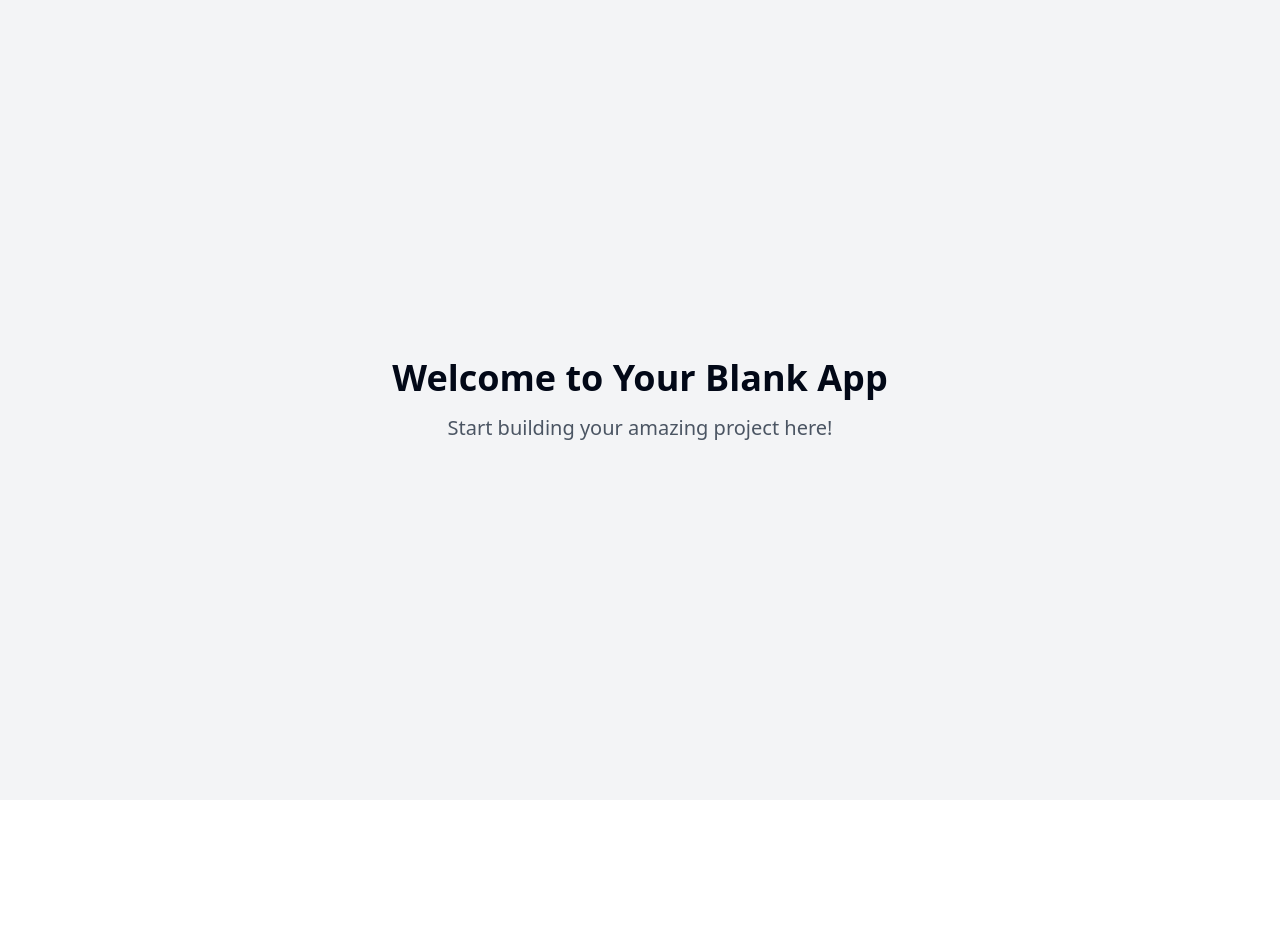
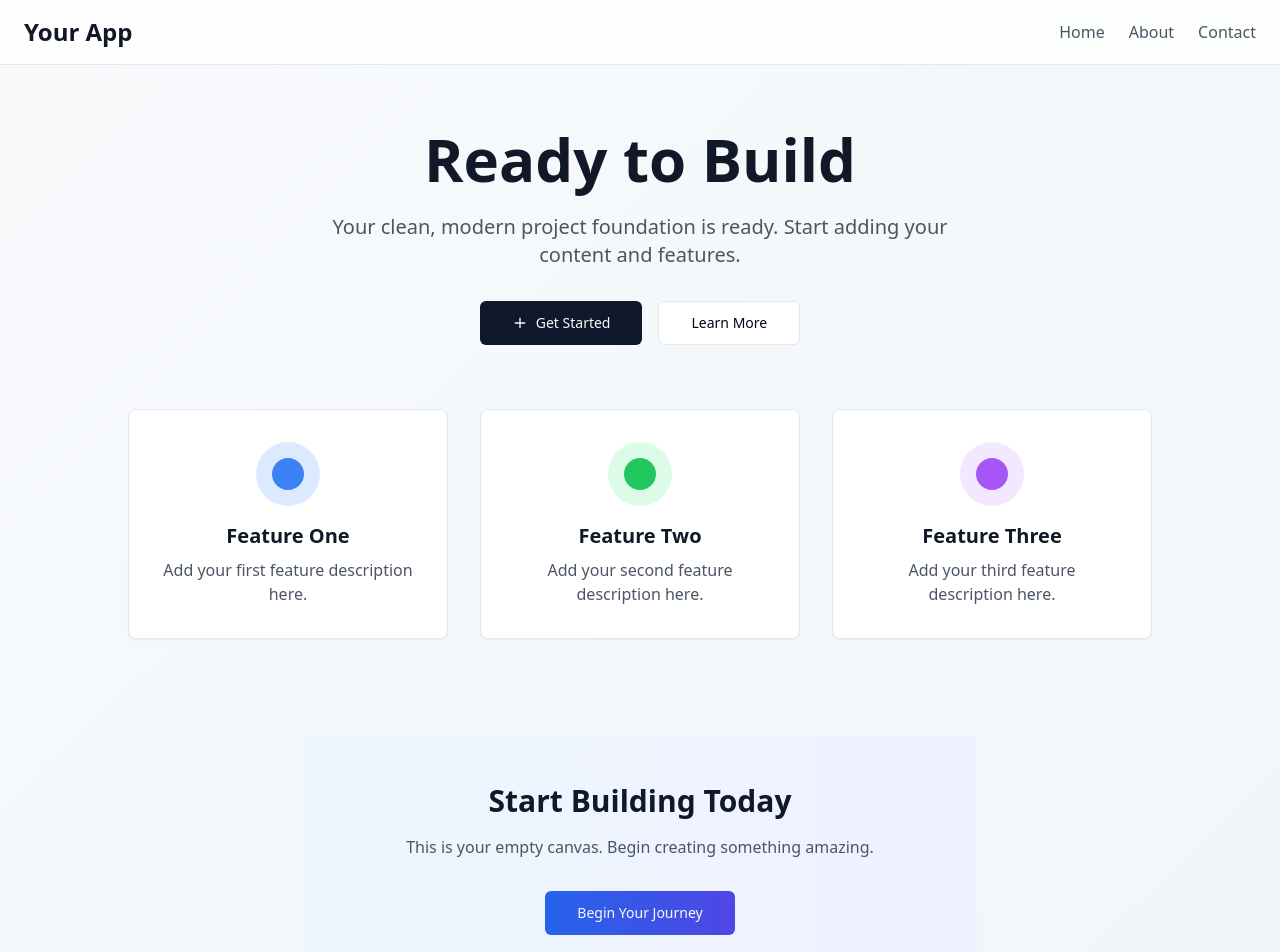
Before and after one commit to michelsomcl/vibesys-oficina3, a React (Vite) app: page / in a window 1280 px wide. Shown: the top 952 px of the page. Before the commit the page ends 800 px from the top, so only its background shows below. Built offline with nearby package versions, Linux system fonts and the light colour scheme.

Commit message:
Create empty project
Initialize a new project with no initial data.

```diff
--- a/index.html
+++ b/index.html
@@ -1,14 +1,15 @@
+
 <!DOCTYPE html>
 <html lang="en">
   <head>
     <meta charset="UTF-8" />
     <meta name="viewport" content="width=device-width, initial-scale=1.0" />
-    <title>genesis-empty-template-base</title>
-    <meta name="description" content="Lovable Generated Project" />
+    <title>Your Project - Clean Start</title>
+    <meta name="description" content="A clean, modern project foundation ready for your ideas" />
     <meta name="author" content="Lovable" />
 
-    <meta property="og:title" content="genesis-empty-template-base" />
-    <meta property="og:description" content="Lovable Generated Project" />
+    <meta property="og:title" content="Your Project - Clean Start" />
+    <meta property="og:description" content="A clean, modern project foundation ready for your ideas" />
     <meta property="og:type" content="website" />
     <meta property="og:image" content="https://lovable.dev/opengraph-image-p98pqg.png" />
 
--- a/src/pages/Index.tsx
+++ b/src/pages/Index.tsx
@@ -1,12 +1,96 @@
-// Update this page (the content is just a fallback if you fail to update the page)
+
+import { Button } from "@/components/ui/button";
+import { Card } from "@/components/ui/card";
+import { Plus } from "lucide-react";
 
 const Index = () => {
   return (
-    <div className="min-h-screen flex items-center justify-center bg-gray-100">
-      <div className="text-center">
-        <h1 className="text-4xl font-bold mb-4">Welcome to Your Blank App</h1>
-        <p className="text-xl text-gray-600">Start building your amazing project here!</p>
-      </div>
+    <div className="min-h-screen bg-gradient-to-br from-slate-50 to-slate-100">
+      {/* Header */}
+      <header className="border-b bg-white/80 backdrop-blur-sm">
+        <div className="container mx-auto px-6 py-4">
+          <div className="flex items-center justify-between">
+            <h1 className="text-2xl font-bold text-gray-900">Your App</h1>
+            <nav className="hidden md:flex items-center space-x-6">
+              <a href="#" className="text-gray-600 hover:text-gray-900 transition-colors">Home</a>
+              <a href="#" className="text-gray-600 hover:text-gray-900 transition-colors">About</a>
+              <a href="#" className="text-gray-600 hover:text-gray-900 transition-colors">Contact</a>
+            </nav>
+          </div>
+        </div>
+      </header>
+
+      {/* Main Content */}
+      <main className="container mx-auto px-6 py-16">
+        <div className="text-center mb-16">
+          <h2 className="text-4xl md:text-6xl font-bold text-gray-900 mb-6">
+            Ready to Build
+          </h2>
+          <p className="text-xl text-gray-600 max-w-2xl mx-auto mb-8">
+            Your clean, modern project foundation is ready. Start adding your content and features.
+          </p>
+          <div className="flex flex-col sm:flex-row gap-4 justify-center">
+            <Button size="lg" className="inline-flex items-center gap-2">
+              <Plus className="w-5 h-5" />
+              Get Started
+            </Button>
+            <Button variant="outline" size="lg">
+              Learn More
+            </Button>
+          </div>
+        </div>
+
+        {/* Empty State Cards */}
+        <div className="grid grid-cols-1 md:grid-cols-3 gap-8 max-w-5xl mx-auto">
+          <Card className="p-8 text-center hover:shadow-lg transition-shadow duration-300">
+            <div className="w-16 h-16 bg-blue-100 rounded-full flex items-center justify-center mx-auto mb-4">
+              <div className="w-8 h-8 bg-blue-500 rounded-full"></div>
+            </div>
+            <h3 className="text-xl font-semibold text-gray-900 mb-2">Feature One</h3>
+            <p className="text-gray-600">Add your first feature description here.</p>
+          </Card>
+
+          <Card className="p-8 text-center hover:shadow-lg transition-shadow duration-300">
+            <div className="w-16 h-16 bg-green-100 rounded-full flex items-center justify-center mx-auto mb-4">
+              <div className="w-8 h-8 bg-green-500 rounded-full"></div>
+            </div>
+            <h3 className="text-xl font-semibold text-gray-900 mb-2">Feature Two</h3>
+            <p className="text-gray-600">Add your second feature description here.</p>
+          </Card>
+
+          <Card className="p-8 text-center hover:shadow-lg transition-shadow duration-300">
+            <div className="w-16 h-16 bg-purple-100 rounded-full flex items-center justify-center mx-auto mb-4">
+              <div className="w-8 h-8 bg-purple-500 rounded-full"></div>
+            </div>
+            <h3 className="text-xl font-semibold text-gray-900 mb-2">Feature Three</h3>
+            <p className="text-gray-600">Add your third feature description here.</p>
+          </Card>
+        </div>
+
+        {/* Call to Action Section */}
+        <div className="text-center mt-24">
+          <Card className="max-w-2xl mx-auto p-12 bg-gradient-to-r from-blue-50 to-indigo-50 border-0">
+            <h3 className="text-3xl font-bold text-gray-900 mb-4">
+              Start Building Today
+            </h3>
+            <p className="text-gray-600 mb-8">
+              This is your empty canvas. Begin creating something amazing.
+            </p>
+            <Button size="lg" className="bg-gradient-to-r from-blue-600 to-indigo-600 hover:from-blue-700 hover:to-indigo-700">
+              Begin Your Journey
+            </Button>
+          </Card>
+        </div>
+      </main>
+
+      {/* Footer */}
+      <footer className="border-t bg-white/80 backdrop-blur-sm mt-24">
+        <div className="container mx-auto px-6 py-8">
+          <div className="text-center text-gray-600">
+            <p>&copy; 2024 Your App. Ready for your content.</p>
+          </div>
+        </div>
+      </footer>
     </div>
   );
 };
```
